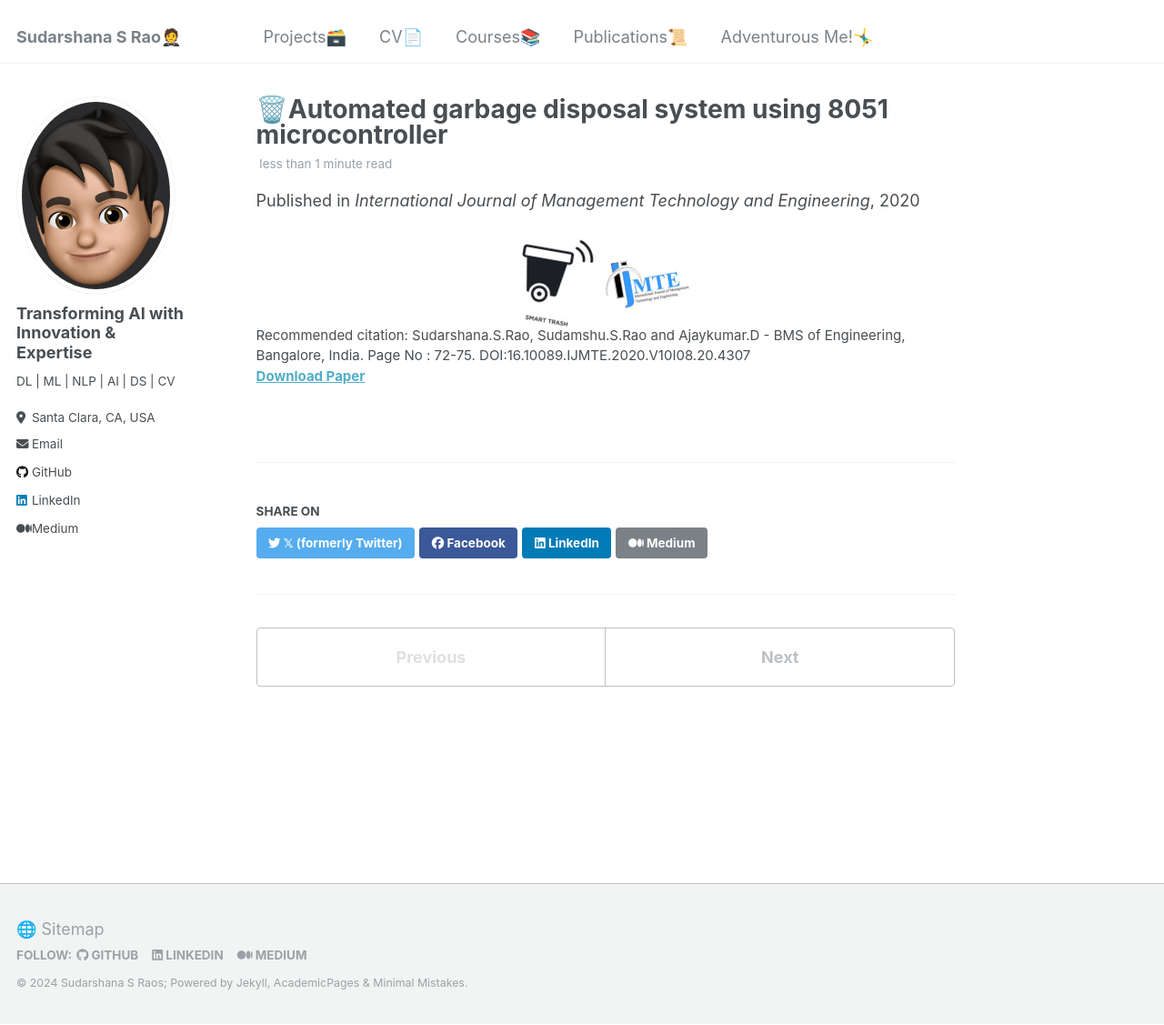
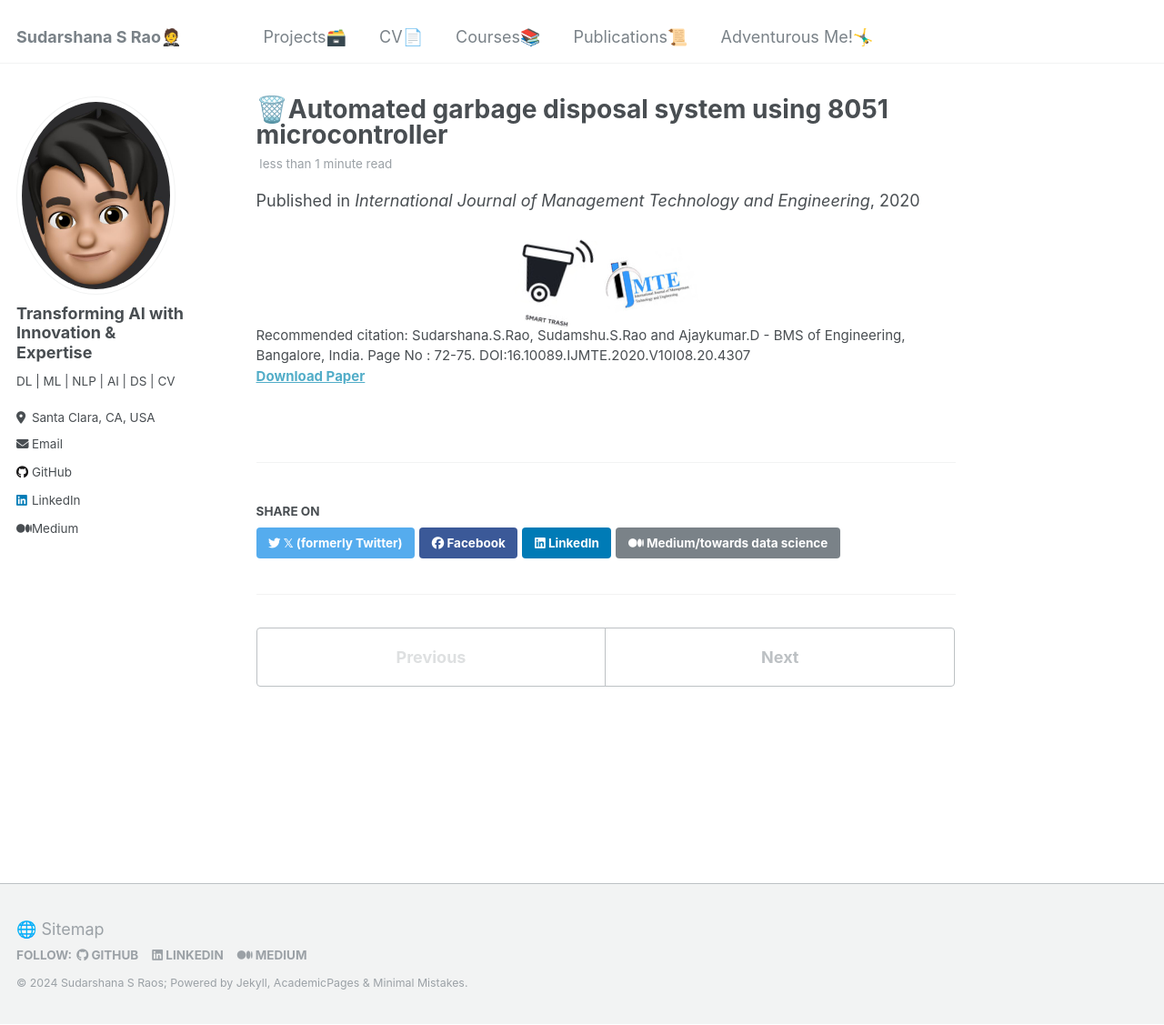
Before and after one commit to SudarshanaSRao/SudarshanaSRao.github.io, a Jekyll site: the page built from _publications/2020-08-01-paper-title-number-4.md, in a window 1280 px wide and 1127 px high. Shown: the whole window at 91% size. Built offline with Jekyll 4.4.1, drawn with Linux system fonts in a browser that asks for light colours.

Commit message:
Update social-share.html

```diff
--- a/_includes/social-share.html
+++ b/_includes/social-share.html
@@ -11,5 +11,5 @@
 
   <a href="https://www.linkedin.com/shareArticle?mini=true&url={{ base_path }}{{ page.url }}" class="btn btn--linkedin" title="{{ site.data.ui-text[site.locale].share_on_label | default: 'Share on-' }} LinkedIn"><i class="fab fa-linkedin" aria-hidden="true"></i><span> LinkedIn</span></a>
 
-  <a href="https://medium.com/p/{{ base_path }}{{ page.url }}/edit" class="btn btn--medium" title="{{ site.data.ui-text[site.locale].share_on_label | default: 'Share on-' }} Medium"><i class="fab fa-medium" aria-hidden="true"></i><span> Medium</span></a>
+  <a href="https://medium.com/new-story?source={{ base_path }}{{ page.url }}" class="btn btn--medium" title="{{ site.data.ui-text[site.locale].share_on_label | default: 'Share on-' }} Medium"><i class="fab fa-medium" aria-hidden="true"></i><span> Medium/towards data science</span></a>
 </section>
```
